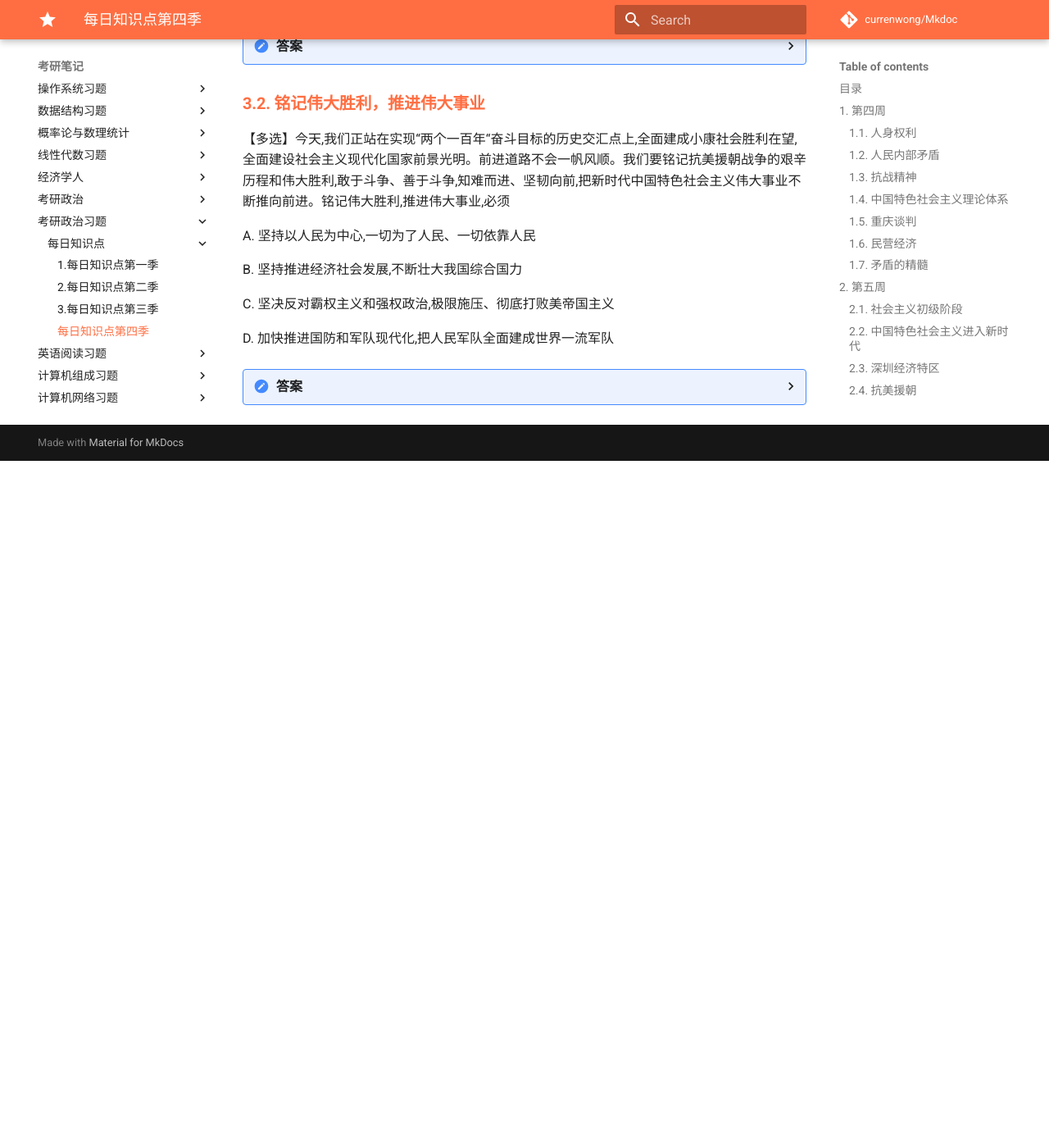
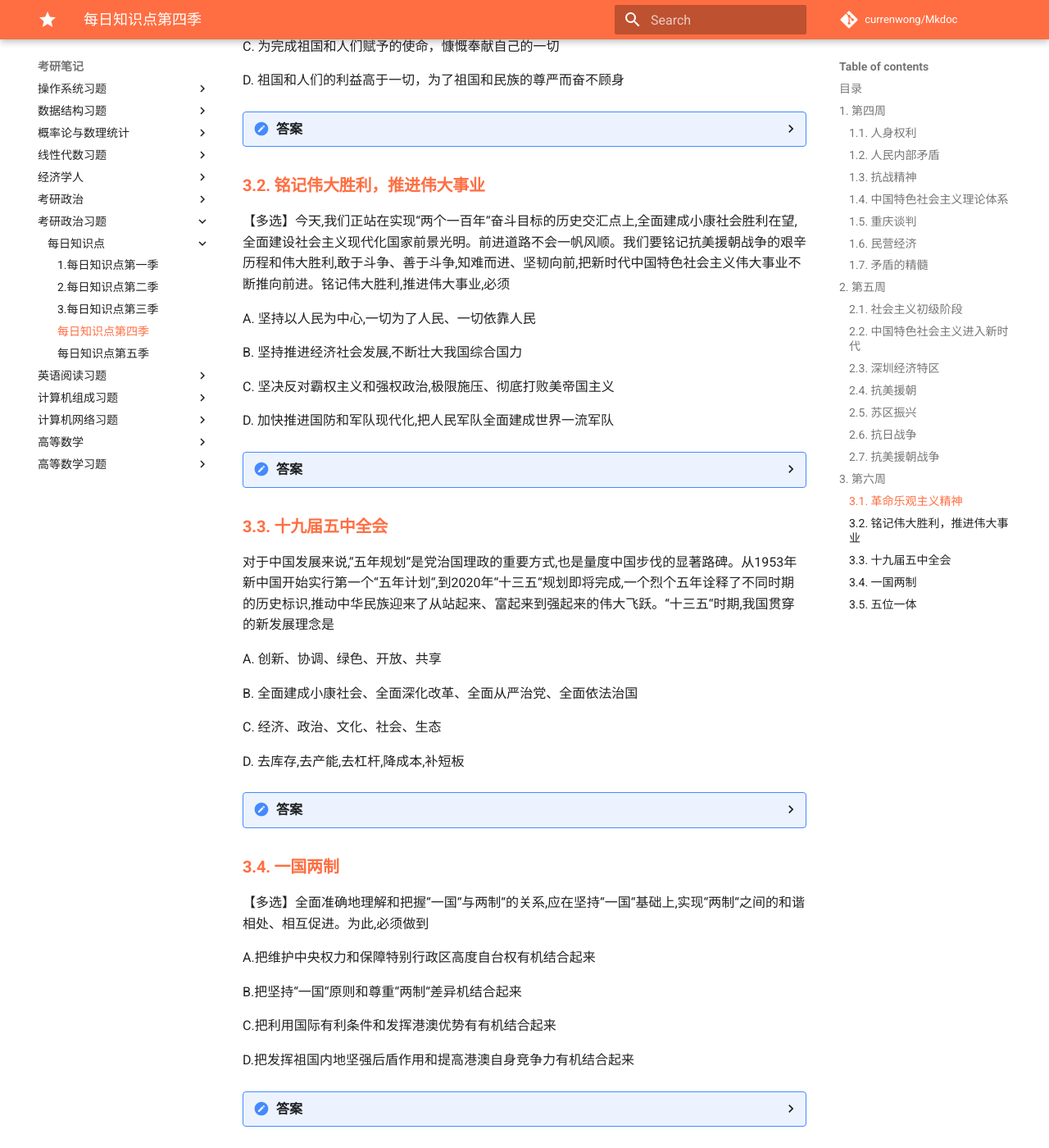
Before and after one commit to CurrenWong/Mkdoc, an MkDocs documentation site: the page built from docs/考研笔记/考研政治习题/每日知识点/4.每日知识点第四季.md, in a window 1280 px wide and 1400 px high, scrolled down 7438 px. Shown: the whole window at 82% size. Built offline with MkDocs 1.6.1 and Material for MkDocs 9.7.7, drawn with Linux system fonts in a browser that asks for light colours; a script that is not in the unit is left out; comment, search, counter and statistics services are not loaded; before the commit the page ends 8000 px from its top, so only the background shows below that; some of the changed text lies outside the part shown.

Commit message:
Create new note

```diff
--- a/docs/考研笔记/考研政治习题/每日知识点/4.每日知识点第四季.md
+++ b/docs/考研笔记/考研政治习题/每日知识点/4.每日知识点第四季.md
@@ -360,3 +360,60 @@
 ------铭记伟大胜利，推进伟大事业，必须加快推进国防和军队现代化，把人民军队全面建成世界一流军队。没有一支强大的军队，就不可能有强大的祖国。坚持和发展中国特色社会主义，必须统筹发展和安全、富国和强军。要贯彻新时代党的强军思想，贯彻新时代军事战略方针，毫不动摇坚持党对人民军队的绝对领导，坚持政治建军、改革强军、科技强军、人才强军、依法治军，全面提高捍卫国家主权、安全、发展利益的战略能力，更好履行新时代人民军队使命任务。只要我们与时俱进加强国防和军队建设，向着党在新时代的强军目标阔步前行，就一定能够为实现中华民族伟大复兴提供更为坚强的战略支撑！<br>
 ------铭记伟大胜利，推进伟大事业，必须维护世界和平和正义，推动构建人类命运共同体。中华民族历来秉持"亲仁善邻"的理念。作为负责任大国，中国坚守和平、发展、公平、正义、民主、自由的全人类共同价值，坚持共商共建共享的全球治理观，坚定不移走和平发展、开放发展、合作发展、共同发展道路。只要坚持走和平发展道路，同各国人民一道推动构建人类命运共同体，就一定能够迎来人类和平与发展的美好未来！
 </details>
+
+### 3.3. 十九届五中全会
+
+对于中国发展来说,“五年规划“是党治国理政的重要方式,也是量度中国步伐的显著路碑。从1953年新中国开始实行第一个“五年计划“,到2020年“十三五“规划即将完成,一个烈个五年诠释了不同时期的历史标识,推动中华民族迎来了从站起来、富起来到强起来的伟大飞跃。“十三五“时期,我国贯穿的新发展理念是
+
+A. 创新、协调、绿色、开放、共享
+
+B. 全面建成小康社会、全面深化改革、全面从严治党、全面依法治国
+
+C. 经济、政治、文化、社会、生态
+
+D. 去库存,去产能,去杠杆,降成本,补短板
+
+<details>
+<summary>答案</summary>
+答案：A<br>
+来源：十三五规划<br>
+2015年10月26日至29日，十八届五中全会召开。全会通过的《中共中央关于制定国民经济和社会发展第十三个五年规划的建议》（以下简称“《建议》”）提出，今后五年，要在已经确定的全面建成小康社会目标要求的基础上，努力实现经济保持中高速增长等新的目标。实现“十三五”时期发展目标，破解发展难题，厚植发展优势，必须牢固树立并切实贯彻创新、协调、绿色、开放、共享的发展理念。<br>
+2016年是我国进入全面建成小康社会决胜阶段的开局之年，五大发展理念将以此为起点，贯穿“十三五”乃至更长时期的发展之路。<br>
+中共中央总书记、国家主席、中央军委主席习近平在2016年新年贺词中说，“我们将贯彻创新、协调、绿色、开放、共享的发展理念，着力推进结构性改革，着力推进改革开放，着力促进社会公平正义，着力营造政治上的绿水青山，为全面建成小康社会决胜阶段开好局、起好步。”
+</details>
+
+### 3.4. 一国两制
+
+【多选】全面准确地理解和把握“一国“与两制“的关系,应在坚持“一国“基础上,实现“两制“之间的和谐相处、相互促进。为此,必须做到
+
+A.把维护中央权力和保障特别行政区高度自台权有机结合起来
+
+B.把坚持“一国“原则和尊重“两制“差异机结合起来
+
+C.把利用国际有利条件和发挥港澳优势有有机结合起来
+
+D.把发挥祖国内地坚强后盾作用和提高港澳自身竞争力有机结合起来
+
+<details>
+<summary>答案</summary>
+答案：ABD<br>
+一国两制的提出首先是为了实现和维护国家统一，利用国际有利条件与题意不符
+</details>
+
+### 3.5. 五位一体
+
+【多选】党的十八届五中全会提出“创新、协调、绿色、开放、共享“的新发展理念,把创新作为引领发展的第一动力。在这一新发展党中央和国务展战略纲要》理念的指导下,2016年5月院颁布了《国家创新驱动发,把创新作为引领发展的第一动力是
+
+A. 提高核心竞争力的必然选择
+
+B. 构建和谐世界的内在要求
+
+C. 引领经济发展新常态的根本之策
+
+D. 分析世界发展历程和总结我国改革开放实践得出的结论
+
+<details>
+<summary>答案</summary>
+答案：ACD<br>
+创新与构建和谐世界无关。
+</details>
--- /dev/null
+++ b/docs/考研笔记/考研政治习题/每日知识点/5.每日知识点第五季.md
@@ -0,0 +1,9 @@
+每日知识点第五季
+===
+
+目录
+---
+
+[TOC]
+
+---
```
Also changed, not shown: docs/考研笔记/考研政治/2.九月时政考点整理.md (added, +83 -0 lines), docs/考研笔记/英语阅读习题/3.1999真题阅读.md (added, +351 -0 lines), docs/考研笔记/数据结构习题/每日一题/2020_Oct.md (line endings or trailing spaces).
